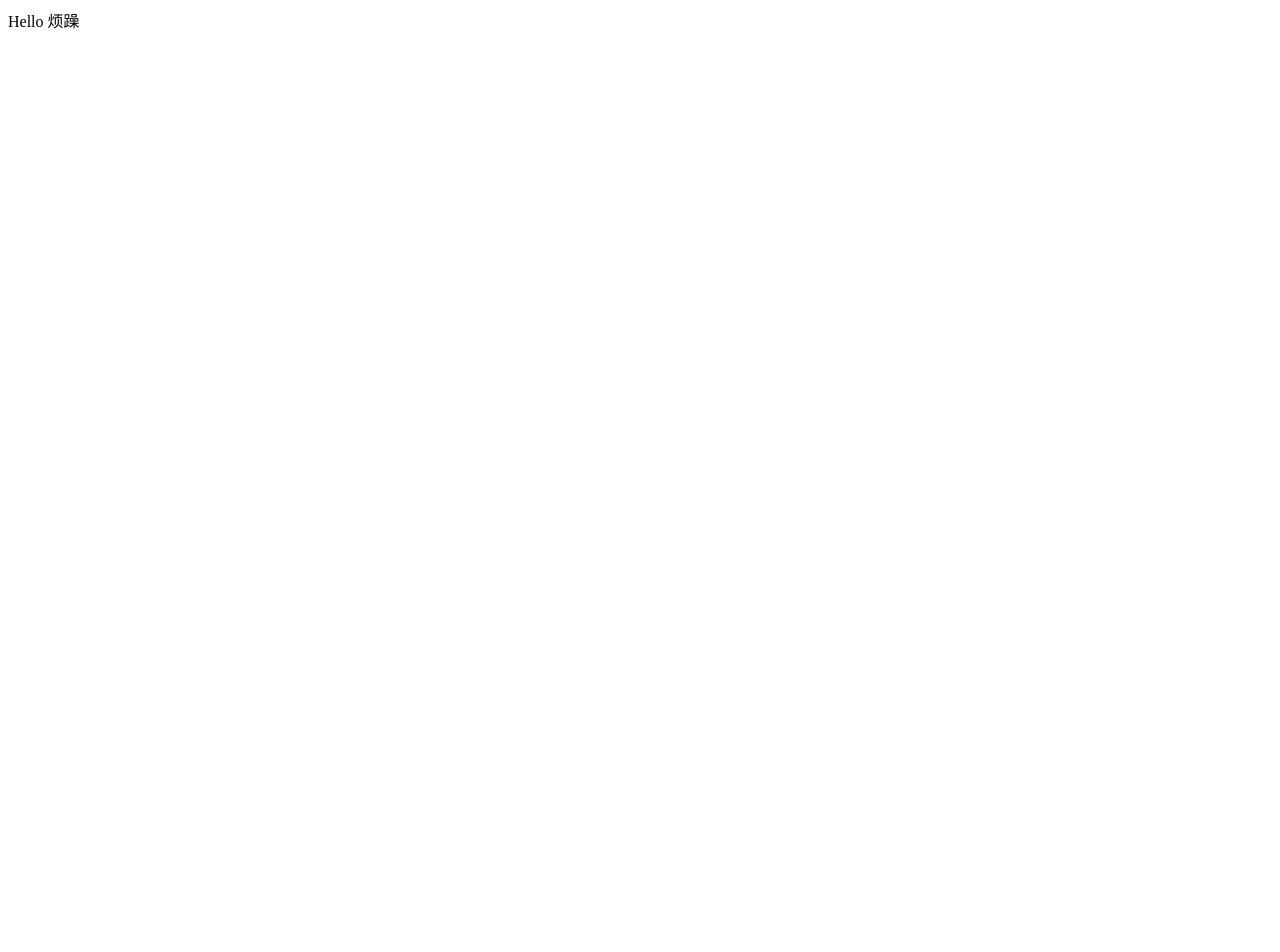
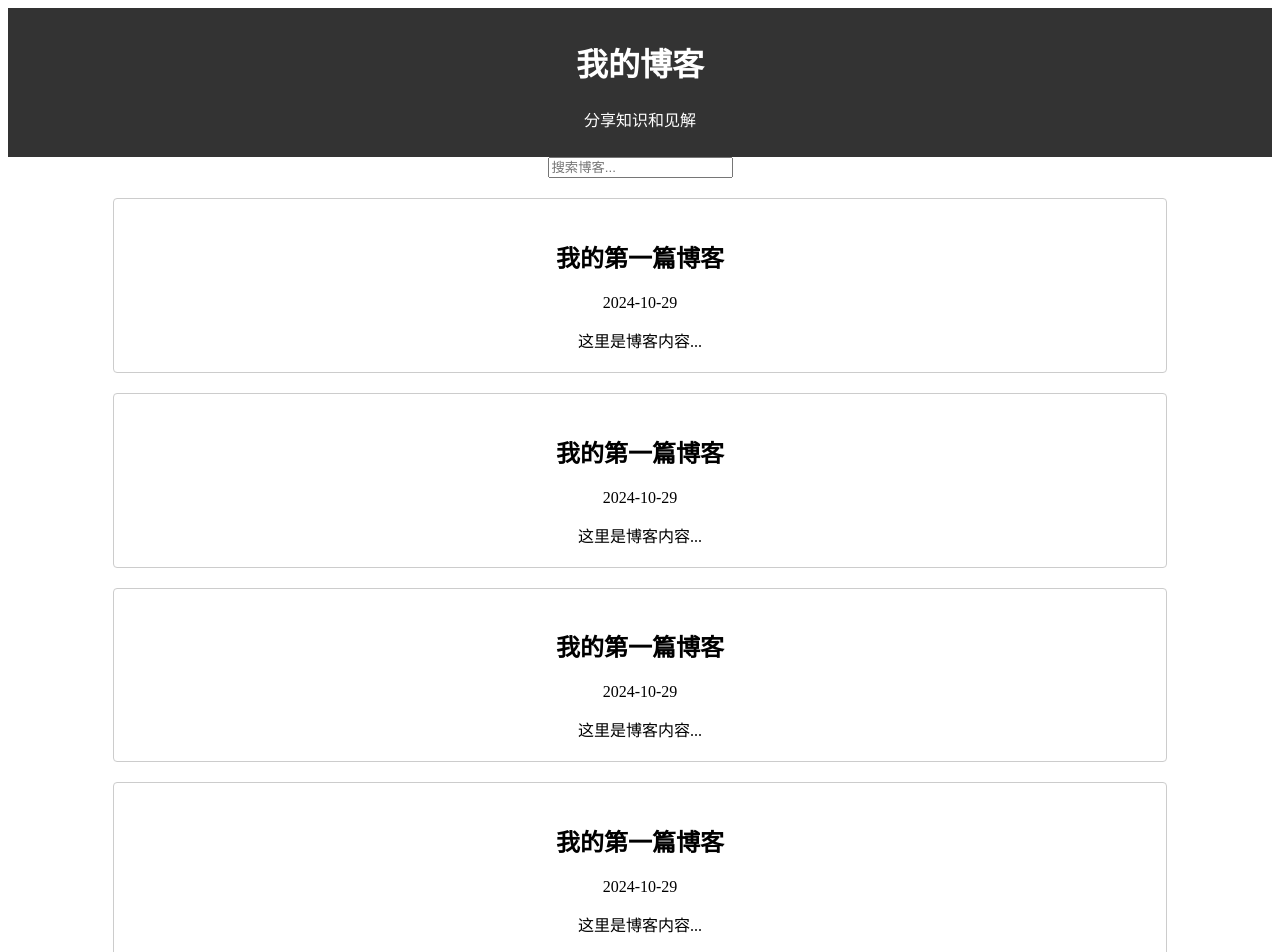
Before and after one commit to zy20221209/luoyeweb, a React (Create React App) app: page / in a window 1280 px wide. Shown: the top 952 px of the page. Before the commit the page ends 800 px from the top, so only its background shows below. Built offline with nearby package versions, Linux system fonts and the light colour scheme.

Commit message:
Update App.js

```diff
--- a/src/App.js
+++ b/src/App.js
@@ -1,8 +1,41 @@
-import React from 'react';
+// 项目的根组件
+// App.js->index.js->index.html
+
+import React, { useState } from 'react';
+import BlogHeader from './BlogHeader';
+import BlogPost from './BlogPost';
+import SearchBar from './SearchBar'; // 引入SearchBar组件
+import './App.css'; // 引入App.css文件
+
+// 假设这是从后端获取的博客帖子列表
+const blogPosts = [
+  { id: 1, title: '我的第一篇博客', date: '2024-10-29', content: '这里是博客内容...' },
+  // ...其他博客帖子
+];
 
 function App() {
-  const value = '烦躁';
-  return <div>Hello {value}</div>;
+  const [searchTerm, setSearchTerm] = useState(''); // 搜索关键词状态
+  // 根据搜索关键词过滤博客帖子
+  const filteredPosts = blogPosts.filter(post =>
+    post.title.toLowerCase().includes(searchTerm.toLowerCase())
+  );
+  return (
+    <div className="App">
+      <BlogHeader />
+      <SearchBar onSearch={setSearchTerm} /> {/* 传递搜索事件处理函数 */}
+      <div className="blog-posts">
+        {filteredPosts.map(post => (
+          <BlogPost key={post.id} title={post.title} date={post.date} content={post.content} />
+        ))}
+        <BlogPost title="我的第一篇博客" date="2024-10-29" content="这里是博客内容..." />
+        <BlogPost title="我的第一篇博客" date="2024-10-29" content="这里是博客内容..." />
+        <BlogPost title="我的第一篇博客" date="2024-10-29" content="这里是博客内容..." />
+        <BlogPost title="我的第一篇博客" date="2024-10-29" content="这里是博客内容..." />
+        <BlogPost title="我的第二篇博客" date="2024-10-29" content="这里是博客内容..." />
+        {/* 可以添加更多的博客帖子 */}
+      </div>
+    </div>
+  );
 }
 
 export default App;
```
